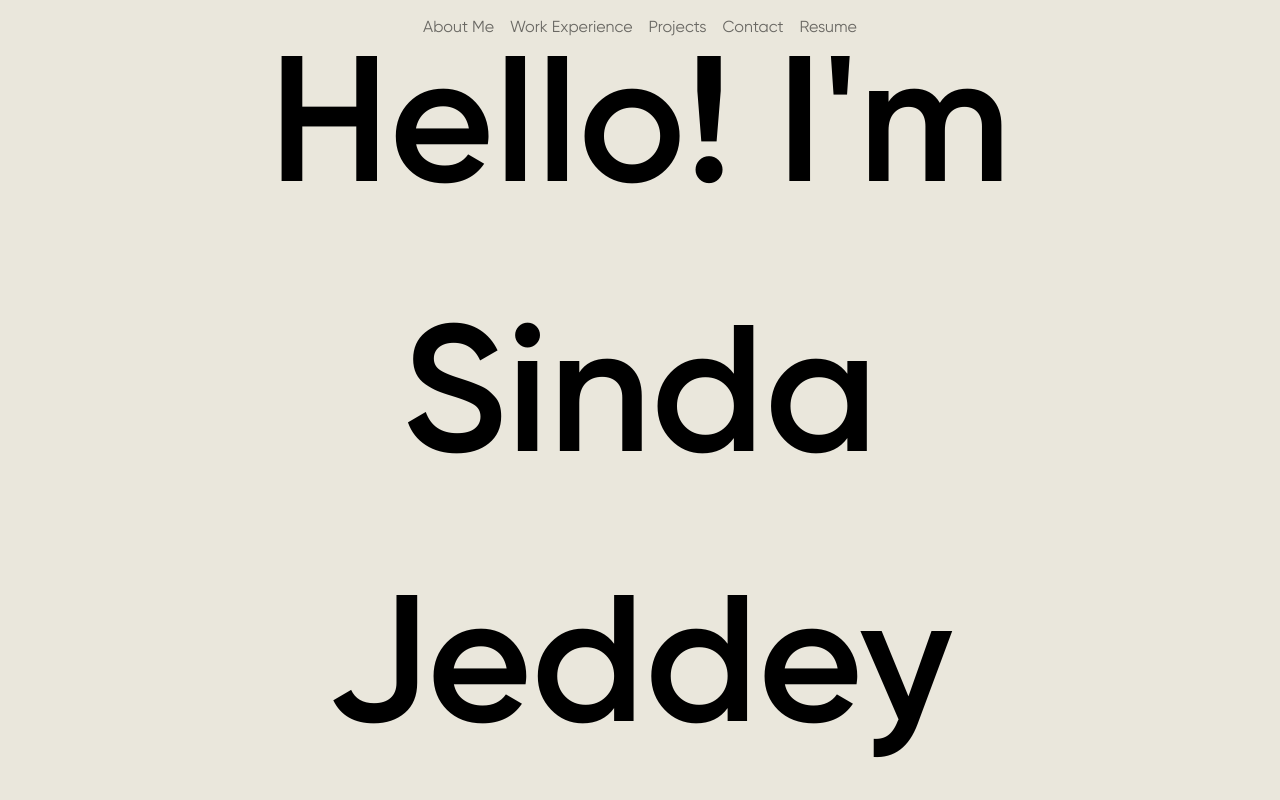
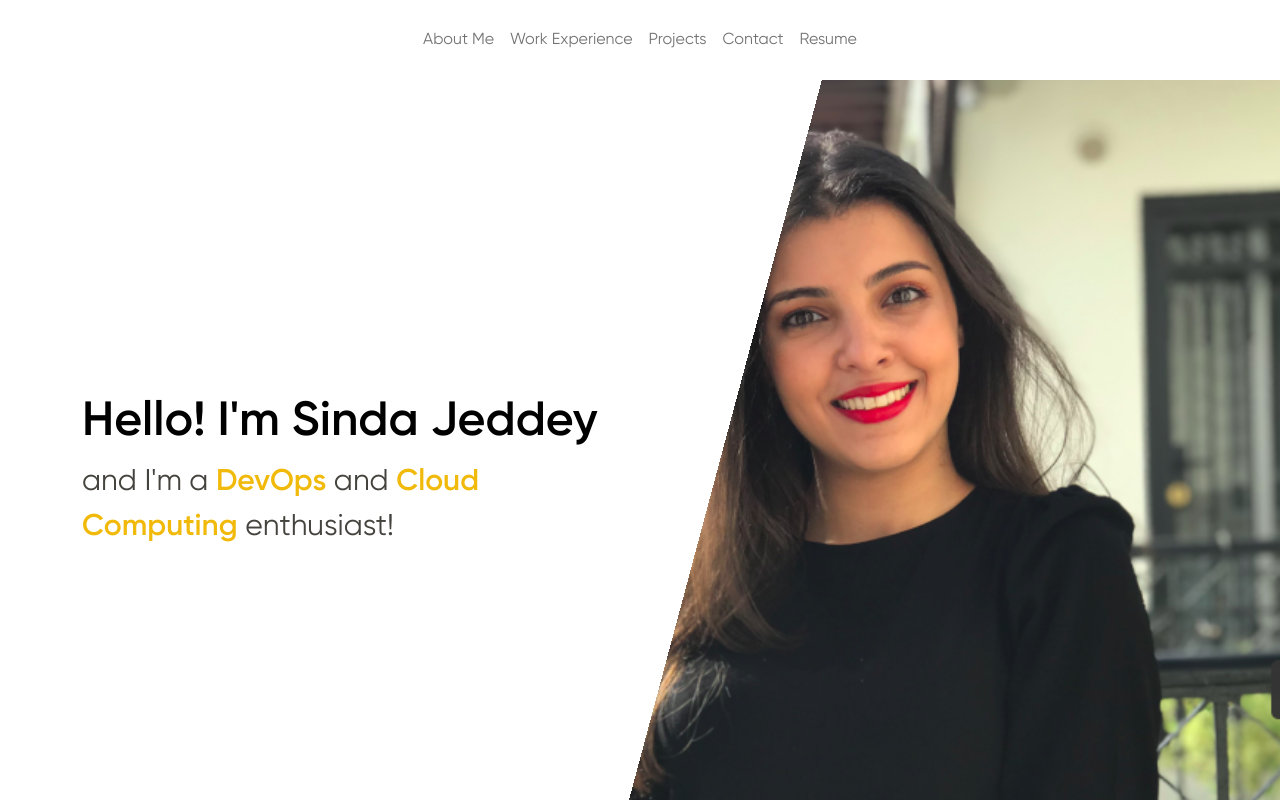
Before and after one commit to SindaJaddey/My-Portfolio, a React (Create React App) app: page / in a window 1280 px wide. Shown: the top 800 px of the page. Built offline with nearby package versions, Linux system fonts and the light colour scheme.

Commit message:
Changing intro and navbar

```diff
--- a/src/about-me/about-me.js
+++ b/src/about-me/about-me.js
@@ -14,7 +14,7 @@ const AboutMe = () => {
 
     return (
         <Zoom>
-            <div className="container pt-1" id="about-me">
+            <div className="container pt-3" id="about-me">
                 <Fade bottom>
                     <div className="row mt-5">
                         <div className="col-sm col-md-3 title">About Me</div>
--- a/src/index.css
+++ b/src/index.css
@@ -26,8 +26,8 @@ body {
     sans-serif  !important;
   -webkit-font-smoothing: antialiased;
   -moz-osx-font-smoothing: grayscale;
-  background: #eae7dc !important;
-  color: #45433E !important;
+  background: #f9f9fc !important;
+  color: #0f172a !important;
 }
 
 code {
--- a/src/intro/intro.css
+++ b/src/intro/intro.css
@@ -1,22 +1,39 @@
 .name {
     color: black;
     font-weight: 600;
-    font-size: 180px;
-    text-align: center;
+    font-size: 48px;
+    text-align: left;
 }
 .keyword {
-    color: #eeb900;
+    color: #F1BA0A;
     font-weight: bold;
 }
 .intro-description {
     font-weight: normal;
     font-size: 30px;
-    text-align: center;
+    text-align: left;
     color: #45433E;
 }
 
 .intro{
     height: 100vh;
+}
+
+.intro-container {
+    position: relative;
+    background: url("../assets/images/sinda.png") center right no-repeat;
+    background-size: auto 100%;
+}
+
+.intro-container::before {
+    content: '';
+    position: absolute;
+    top: 0;
+    left: 0;
+    right: 0;
+    bottom: 0;
+    z-index: -1;
+    background: linear-gradient(105deg, rgba(255,255,255,1) 0%, rgba(255,255,255,1) 55%, transparent 55%, transparent 100%);
 }
 
 @media screen and (max-width: 768px){
--- a/src/intro/intro.js
+++ b/src/intro/intro.js
@@ -6,10 +6,14 @@ import Fade from "react-reveal";
 const Intro = () => {
     return(
         <Zoom>
-            <div className="container-fluid intro" id="intro">
-                <div className="row align-content-center h-100 justify-content-center">
-                    <div className="col-md-8 col-sm-12 name"><Fade bottom>Hello! I'm Sinda Jeddey</Fade></div>
-                    <div className="col-md-8 col-sm-12 mt-5 intro-description"><Fade bottom><p>and I'm a <span className="keyword">DevOps</span> and <span className="keyword">Cloud Computing</span> enthusiast!</p> </Fade></div>
+            <div className="container-fluid intro-container" id="intro">
+                <div className="container intro">
+                    <div className="row align-content-center h-100">
+                        <div className="col-md-6 col-sm-12">
+                            <h1 className="name"><Fade bottom>Hello! I'm Sinda Jeddey</Fade></h1>
+                            <p className="intro-description"><Fade bottom><p>and I'm a <span className="keyword">DevOps</span> and <span className="keyword">Cloud Computing</span> enthusiast!</p> </Fade></p>
+                        </div>
+                    </div>
                 </div>
             </div>
         </Zoom>
--- a/src/navbar/navbar.css
+++ b/src/navbar/navbar.css
@@ -1,3 +1,12 @@
 .navBar {
-    background: #eae7dc;
+    background: #ffffff;
+    padding: 15px 0;
+    box-shadow: 0 10px 15px 5px rgba(0,0,0,0.02);
+    transition: all 250ms ease-in-out;
 }
+
+.navBar.collapsed {
+    background: #ffffff;
+    padding: 20px 0;
+    box-shadow: none;
+}
--- a/src/navbar/navbar.js
+++ b/src/navbar/navbar.js
@@ -1,12 +1,32 @@
-import React from "react";
+import React, {Component} from "react";
 import "./navbar.css";
-import {Container, Nav, Navbar, NavDropdown} from 'react-bootstrap'
+import {Container, Nav, Navbar} from 'react-bootstrap'
 
-const NavBar = () => {
-    //button on click function to redirect to pdf
+class NavBar extends Component  {
+    state = {
+        lastScrollY: 0
+    }
+
+    componentDidMount() {
+        window.addEventListener('scroll', this.handleScroll, true);
+    }
+
+    componentWillUnmount() {
+        window.removeEventListener('scroll', this.handleScroll);
+    }
+
+    nav = React.createRef();
+
+    handleScroll = () => {
+        this.setState({
+           lastScrollY: window.scrollY
+        });
+    };
+
+    render() {
         return(
             <>
-            <Navbar sticky='top' expand={'md'} className="navBar">
+                <Navbar sticky='top' expand={'md'} className={this.state.lastScrollY === 0 ? 'navBar collapsed' : 'navBar'} >
                     <Container>
                         <Navbar.Toggle aria-controls="basic-navbar-nav"/>
                         <Navbar.Collapse id="basic-navbar-nav">
@@ -24,4 +44,8 @@ const NavBar = () => {
         )
     }
 
+    //button on click function to redirect to pdf
+
+}
+
 export default NavBar
--- a/src/projects/projects.js
+++ b/src/projects/projects.js
@@ -63,7 +63,7 @@ const Projects = () => {
     ]
     return(
         <Zoom>
-            <div className="container pt-1" id="projects">
+            <div className="container pt-3" id="projects">
                 <Fade bottom>
                     <div className="row mt-5">
                         <div className="col-sm col-md-3 title">Projects</div>
--- a/src/work-experience/work-exp.js
+++ b/src/work-experience/work-exp.js
@@ -39,7 +39,7 @@ const WorkExperience = () => {
     ]
     return(
         <Zoom>
-            <div className="container pt-1" id="work-experience">
+            <div className="container pt-3" id="work-experience">
                 <Fade bottom>
                     <div className="row mt-5">
                         <div className="col-sm-12 col-md-5 title">Work Experience</div>
```
Lines whose indentation alone changed are shown as unchanged.
